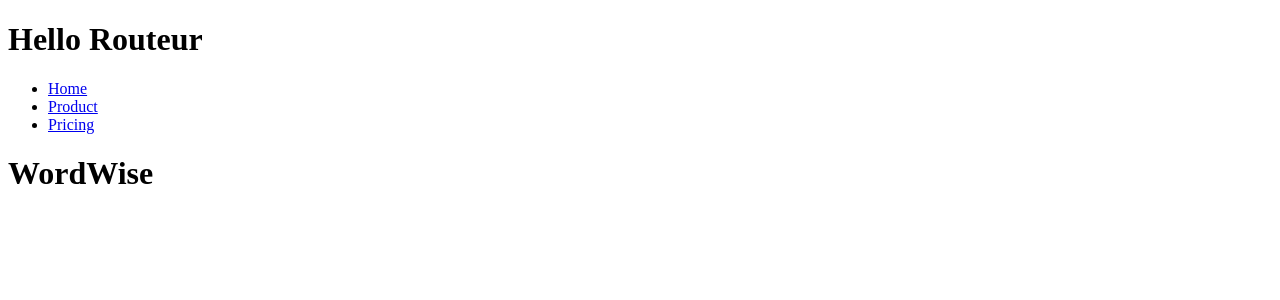
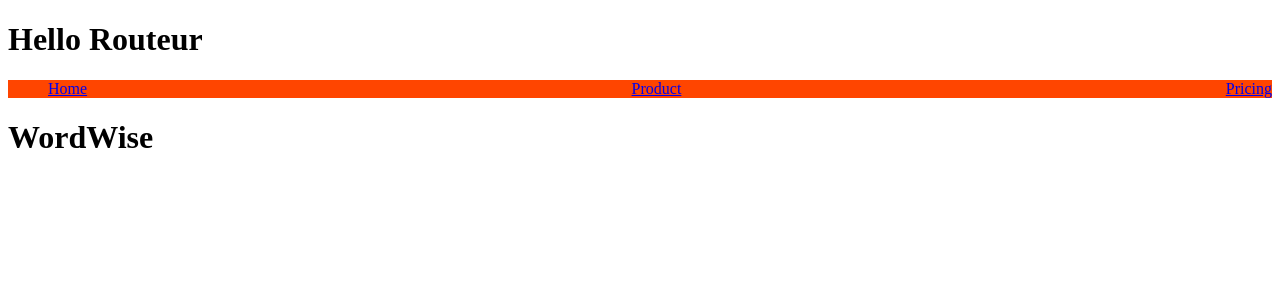
Before and after one commit to codejordy25/worldwise, a React (Vite) app: page / in a window 1280 px wide. Shown: the top 300 px of the page. Built offline with nearby package versions, Linux system fonts and the light colour scheme.

Commit message:
Move file to component and  create New file

```diff
--- a/src/App.jsx
+++ b/src/App.jsx
@@ -2,8 +2,9 @@
 import Product from "./pages/Product";
 import Homepage from "./pages/Homepage";
 import Pricing from "./pages/Pricing";
-import PageNav from "./pages/PageNav";
-// import PageNotFound from "./pages/PageNotFound";
+import PageNotFound from "./pages/PageNotFound";
+import PageLayout from "./pages/PageLayout";
+import PageNav from "./components/PageNav";
 
 function App() {
   return (
@@ -14,7 +15,7 @@
         <Route path="/" element={<Homepage />} />
         <Route path="product" element={<Product />} />
         <Route path="pricing" element={<Pricing />} />
-        {/* <Route path="*" element={<PageNotFound />} /> */}
+        <Route path="*" element={<PageNotFound />} />
       </Routes>
     </BrowserRouter>
   );
--- a/src/pages/PageNav.jsx
+++ b/src/components/PageNav.jsx
@@ -1,8 +1,9 @@
 import { NavLink } from "react-router-dom";
+import styles from "./PageNav.module.css";
 
 function PageNav() {
   return (
-    <div>
+    <nav className={styles.nav}>
       <ul>
         <li>
           <NavLink to="/">Home</NavLink>
@@ -14,7 +15,7 @@
           <NavLink to="/Pricing">Pricing</NavLink>
         </li>
       </ul>
-    </div>
+    </nav>
   );
 }
 
--- /dev/null
+++ b/src/components/PageNav.module.css
@@ -0,0 +1,9 @@
+.nav {
+  background-color: orangered;
+}
+
+.nav ul {
+  list-style: none;
+  display: flex;
+  justify-content: space-between;
+}
```
Also changed, not shown: src/pages/PageLayout.jsx (added).
